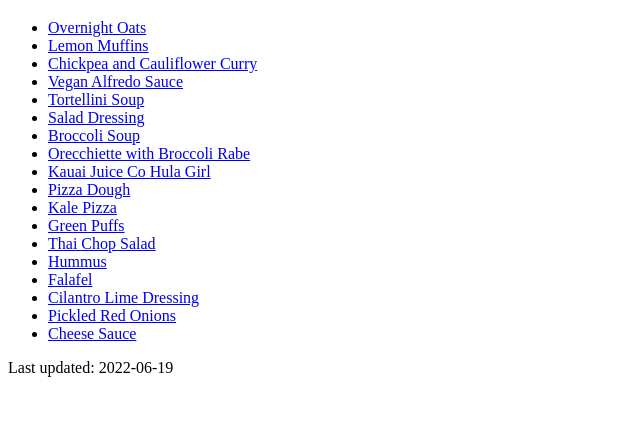
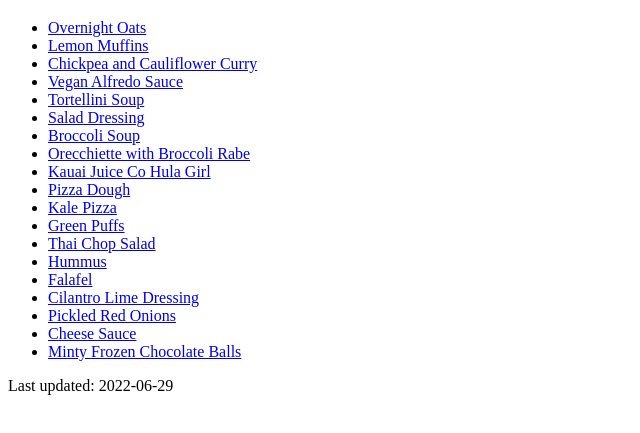
Before and after one commit to rrranthony/ajyfood.com, a plain HTML site: page index.html in a window 1280 px wide. Shown: the part 61-494 px from the top of the page, without its empty margins (0-640 px from the left). Drawn offline with Linux system fonts and the light colour scheme.

Commit message:
Add Recipe minty frozen chocolate balls

```diff
--- a/index.html
+++ b/index.html
@@ -21,7 +21,8 @@
   <li><a href="http://ajyfood.com/recipes/cilantro-lime-dressing">Cilantro Lime Dressing</a></li>
   <li><a href="http://ajyfood.com/recipes/pickled-red-onions">Pickled Red Onions</a></li>
   <li><a href="http://ajyfood.com/recipes/cheese-sauce">Cheese Sauce</a></li>
+  <li><a href="http://ajyfood.com/recipes/minty-frozen-chocolate-balls">Minty Frozen Chocolate Balls</a></li>
 </ul>
-Last updated: 2022-06-19
+Last updated: 2022-06-29
 </body>
 </html>
```
Also changed, not shown: 1 other file.
